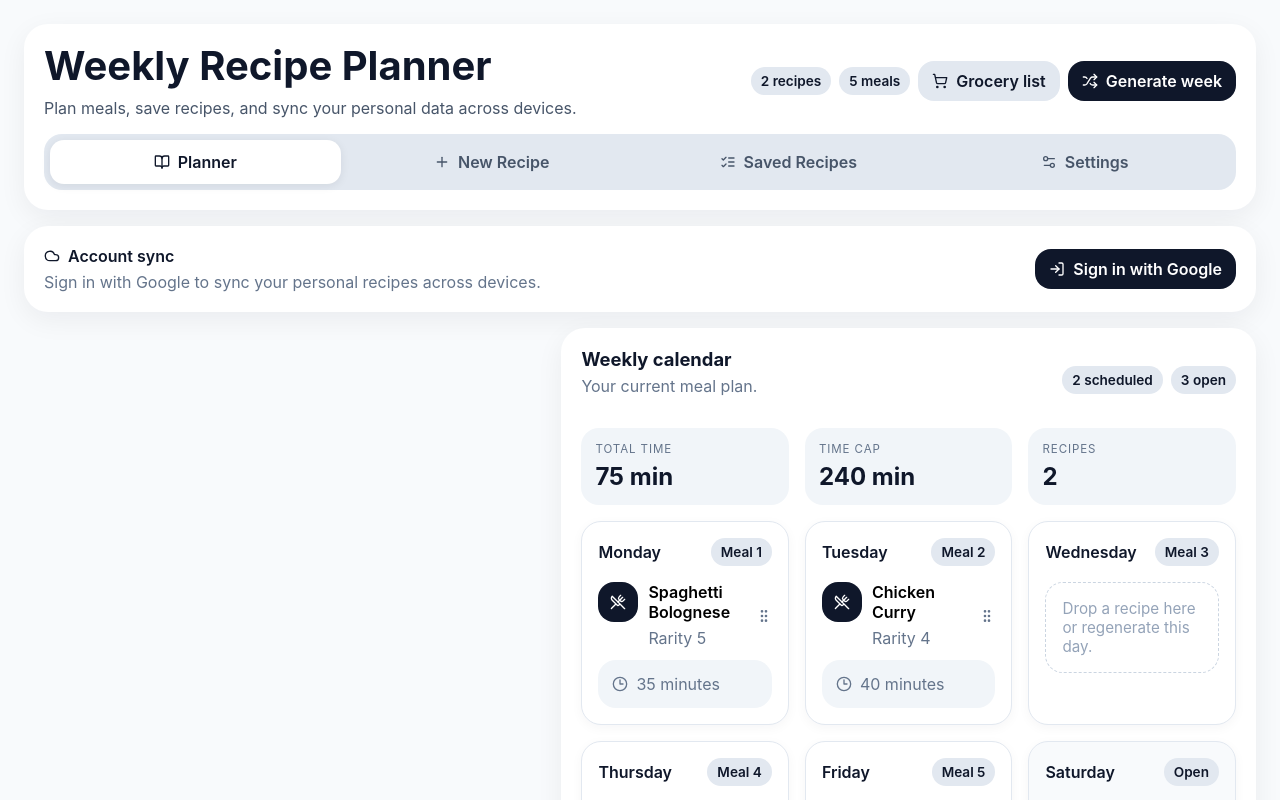
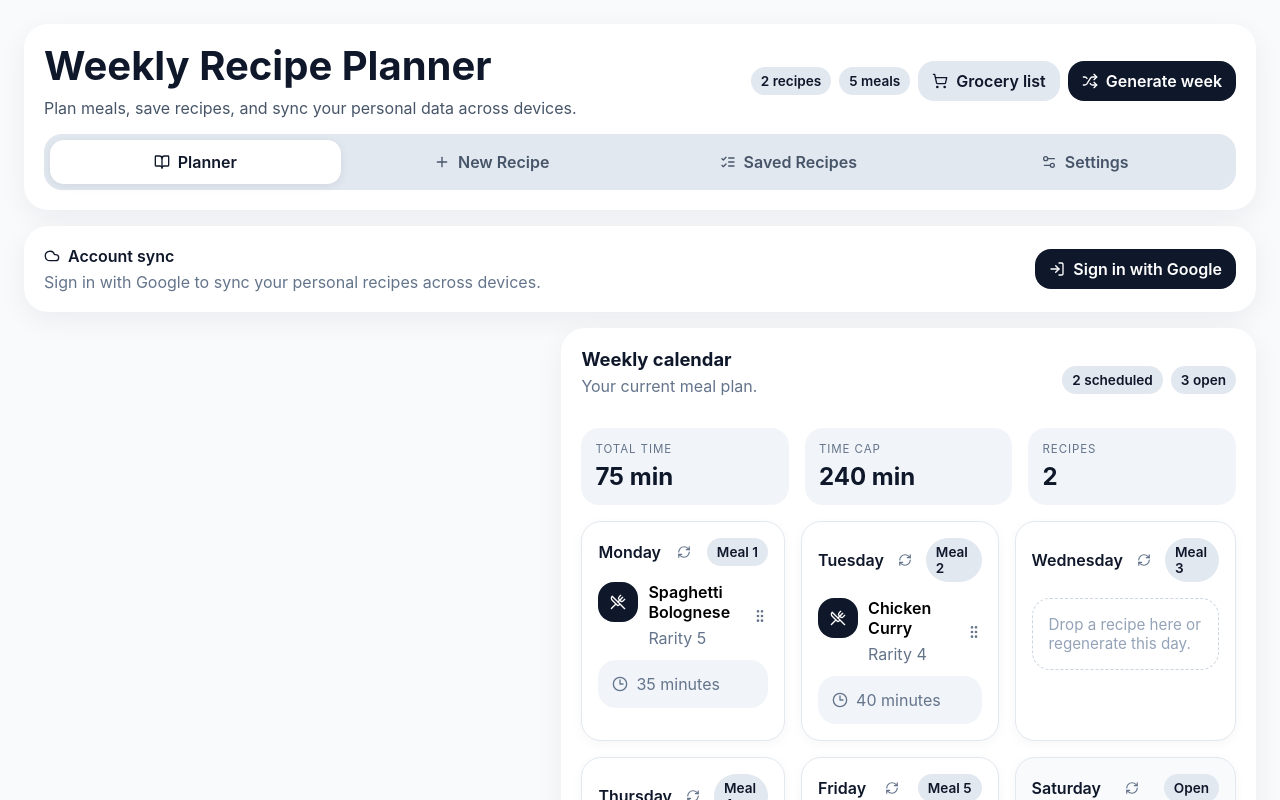
Before and after one commit to Gosga365/recipe-planner, a React (Vite) app: page / in a window 1280 px wide. Shown: the top 800 px of the page. Built offline with nearby package versions, Linux system fonts and the light colour scheme.

Commit message:
Update App.jsx
added individual day reroll button

```diff
--- a/src/App.jsx
+++ b/src/App.jsx
@@ -1717,6 +1717,44 @@ const toggleIngredientChecked = (recipe, day, servings, index) => {
                     >
                       <div className="row-between gap-8">
                         <div className="title-sm">{day}</div>
+
+                        <button
+                          type="button"
+                          className="day-reroll-button"
+                          onClick={(e) => {
+                            e.stopPropagation();
+
+                            setWeeklyPlan((current) => {
+                              const currentPlan = toSevenDayPlan(current, mealCount);
+                              const excludedIds = currentPlan
+                                .map((scheduledRecipe, scheduledIndex) =>
+                                  scheduledIndex !== index && scheduledRecipe ? scheduledRecipe.id : null
+                                )
+                                .filter(Boolean);
+
+                              const usedTimeWithoutDay = currentPlan.reduce(
+                                (sum, scheduledRecipe, scheduledIndex) =>
+                                  scheduledIndex === index ? sum : sum + (scheduledRecipe?.time || 0),
+                                0
+                              );
+
+                              const remainingTime =
+                                maxWeeklyTime > 0 ? Math.max(0, maxWeeklyTime - usedTimeWithoutDay) : 0;
+
+                              const replacement = pickSingleRecipe(recipes, excludedIds, remainingTime);
+                              if (!replacement) return currentPlan;
+
+                              const updated = [...currentPlan];
+                              updated[index] = replacement;
+                              return updated;
+                            });
+                          }}
+                          aria-label={`Regenerate ${day}`}
+                          title={`Regenerate ${day}`}
+                        >
+                          <RefreshCw size={14} />
+                        </button>
+
                         <span className={badgeClass()}>
                           {index < mealCount ? `Meal ${index + 1}` : "Open"}
                         </span>
```
